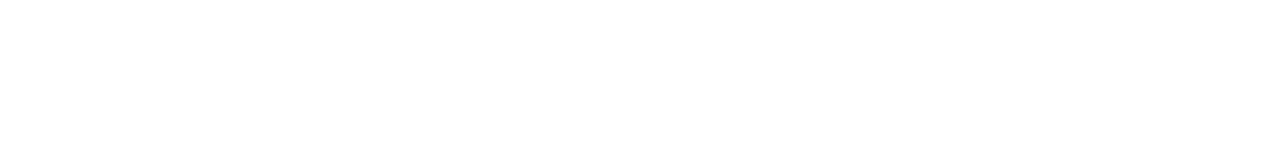
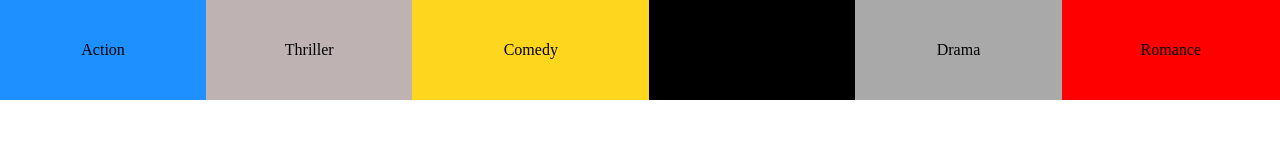
Before and after one commit to fbw-d09/uib_layout_out_of_ordinary-juse122, a website: page index.html in a window 1280 px wide. Drawn offline with Linux system fonts and the light colour scheme.

Commit message:
Add solution

```diff
--- a/index.html
+++ b/index.html
@@ -8,6 +8,13 @@
     <link rel="stylesheet" href="style.css" />
   </head>
   <body>
-
+    <section class="genres">
+      <section>Action</section>
+      <section>Thriller</section>
+      <section>Comedy</section>
+      <section>Horror</section>
+      <section>Drama</section>
+      <section>Romance</section>
+    </section>
   </body>
 </html>
--- a/style.css
+++ b/style.css
@@ -2,3 +2,43 @@ html, body {
     margin: 0;
     padding: 0;
 }
+
+.genres {
+    display: flex;
+    flex-wrap: wrap;
+    width: 100%;
+}
+
+.genres section {
+    text-align: center;
+    line-height: 100px;
+    flex-basis: 200px;
+    height: 100px;
+    flex-grow: 1;
+}
+
+.genres section:nth-child(1) {
+    background-color: rgb(30, 144, 255);
+}
+
+.genres section:nth-child(2) {
+    background-color: rgb(190, 178, 178);
+}
+
+.genres section:nth-child(3) {
+    background-color: rgb(255, 214, 30);
+    flex-grow: 6;
+}
+
+.genres section:nth-child(4) {
+    background-color: rgb(0, 0, 0);
+}
+
+.genres section:nth-child(5) {
+    background-color: rgb(169, 169, 169);
+}
+
+.genres section:nth-child(6) {
+    background-color: rgb(255, 0, 0);
+    flex-grow: 3;
+}
```
